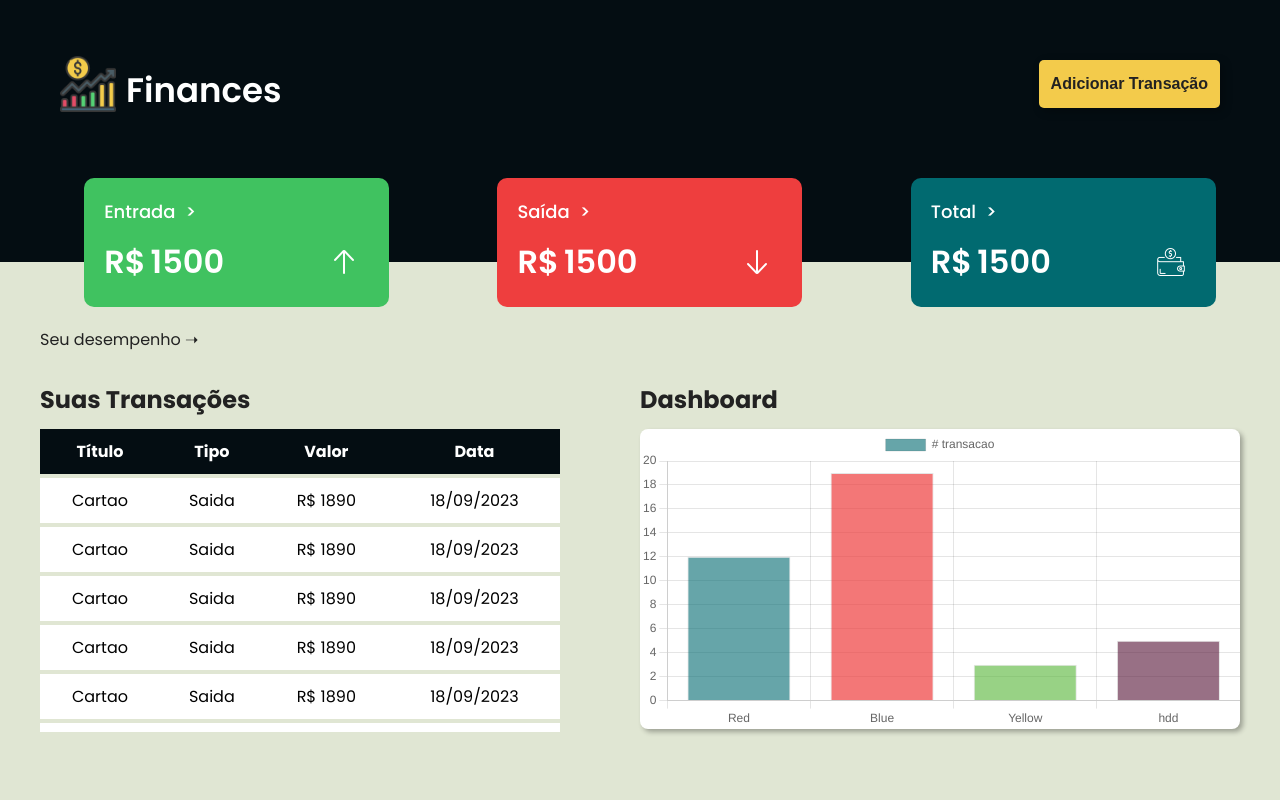
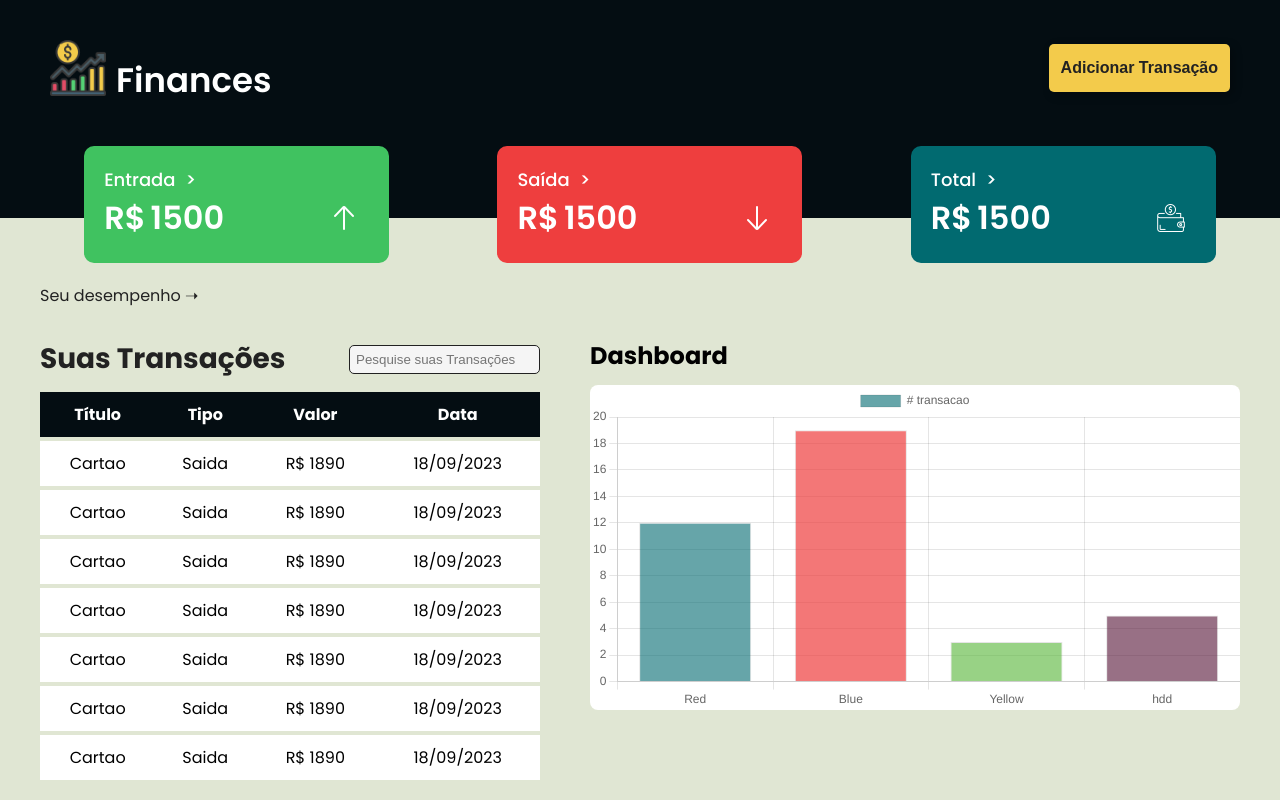
Before and after one commit to LuizFelipeMoreira/controle-Financeiro, a website: page index.html in a window 1280 px wide. Drawn offline with nearby package versions, Linux system fonts and the light colour scheme.

Commit message:
refazendo o alinhamento e add input

```diff
--- a/index.html
+++ b/index.html
@@ -62,7 +62,10 @@
 
      <section class="transactionsSection">
           <div class="table-Container">
-               <h1>Suas Transações</h1>
+               <div class="searchTransactions">
+                    <h1>Suas Transações</h1>
+                    <input type="text" name="trasanctions" id="inputTransaction" placeholder="Pesquise suas Transações">
+               </div>
                <table>
                     <thead>
                          <tr>
--- a/styles/SaSS/_colors.scss
+++ b/styles/SaSS/_colors.scss
@@ -4,7 +4,7 @@ $cian: #016a70;
 
 $white: #fff;
 $black: #222;
-$gray: #d8d8d8;
+$gray: #e0e6d3;
 
 $text1: #9e9fa5;
 $text2: #61677a;
--- a/styles/SaSS/style.scss
+++ b/styles/SaSS/style.scss
@@ -9,14 +9,13 @@
 }
 
 body {
-  background: #e0e6d3;
-
+  background: $gray;
   font-family: "Poppins", sans-serif;
 }
 
 main {
   background: #040d12;
-  box-shadow: inset 0 -90px 0 #e0e6d3;
+  box-shadow: inset 0 -90px 0 $gray;
 
   .content {
     padding-top: 20px;
@@ -26,7 +25,7 @@ main {
       display: flex;
       justify-content: space-between;
       align-items: center;
-      padding: 20px;
+      padding: 10px;
       margin-bottom: 30px;
 
       .Logo {
@@ -137,15 +136,26 @@ main {
   flex-wrap: wrap;
 }
 
-h1 {
+.searchTransactions {
+  display: flex;
+  align-items: center;
+  justify-content: space-between;
   margin-bottom: 12px;
-  color: $black;
+  h1 {
+    font-size: 1.75rem;
+    color: $black;
+  }
+  input {
+    padding: 6px;
+    background: #f5f5f5;
+    border: 1px solid $black;
+    border-radius: 5px;
+    outline: none;
+  }
 }
 
 .table-Container {
-  width: 520px;
-  max-height: 350px;
-  overflow-y: auto;
+  width: 500px;
 
   table,
   th,
@@ -174,8 +184,8 @@ h1 {
       border-radius: 5px;
 
       tr {
-        border-bottom: 4px solid #e0e6d3;
-        border-top: 4px solid #e0e6d3;
+        border-bottom: 4px solid $gray;
+        border-top: 4px solid $gray;
         td {
           background: $white;
         }
@@ -183,11 +193,13 @@ h1 {
     }
   }
 }
-
-canvas {
-  width: 600px;
-  height: 300px;
-  background: $white;
-  box-shadow: 3px 3px 5px rgba(0, 0, 0, 0.3);
-  border-radius: 8px;
+.graphic {
+  width: 650px;
+  h1 {
+    margin-bottom: 12px;
+  }
+  canvas {
+    background: $white;
+    border-radius: 8px;
+  }
 }
```
Also changed, not shown: styles/CSS/style.css, 1 other file.
